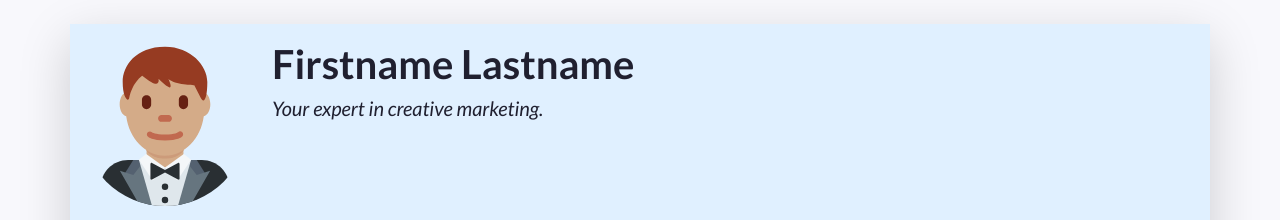
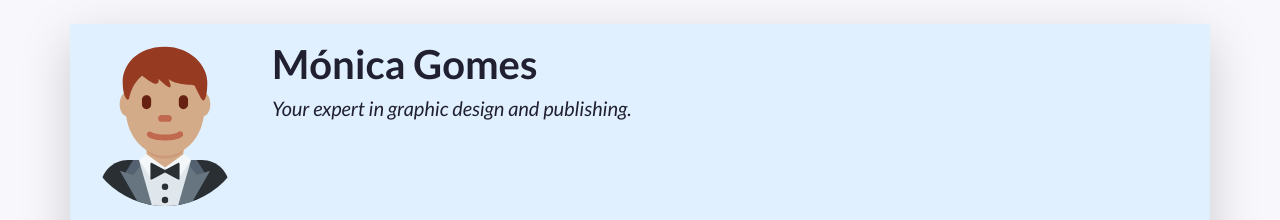
Before and after one commit to monicagomes03/mycv, a plain HTML site: page index.html in a window 1280 px wide. Shown: the top 220 px of the page. Drawn offline with nearby package versions, Linux system fonts and the light colour scheme.

Commit message:
Update index.html
name and expertise

```diff
--- a/index.html
+++ b/index.html
@@ -19,7 +19,7 @@
     <link rel="stylesheet" href="css/alternative.css">
      -->
 
-    <title>Firstname Lastname's Resumé</title>
+    <title>Mónica Gomes's Resumé</title>
   </head>
   <!-- End of the head -->
 
@@ -54,8 +54,8 @@
           A container to wrap around your name and tagline. Full-width at small size, then columns of increasing size.
         -->
         <div class="col-12 col-sm-8 col-md-9 col-lg-10 my-3 header-content">
-          <h1 class="fw-bolder">Firstname Lastname</h1>
-          <h5 class="fst-italic tagline">Your expert in creative marketing.</h5>
+          <h1 class="fw-bolder">Mónica Gomes</h1>
+          <h5 class="fst-italic tagline">Your expert in graphic design and publishing.</h5>
         </div>
       </header>
 
```
